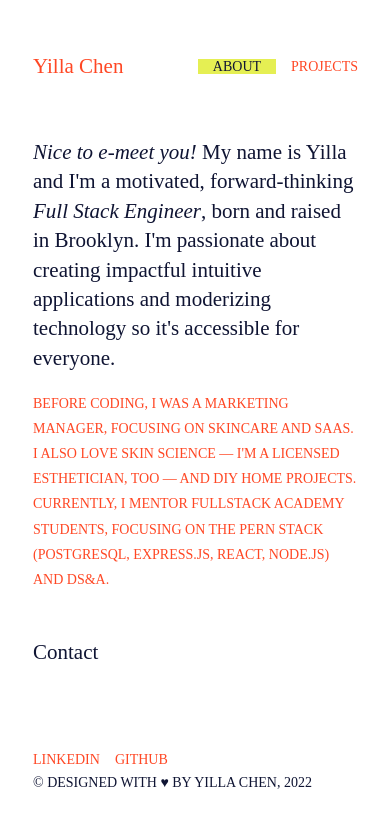
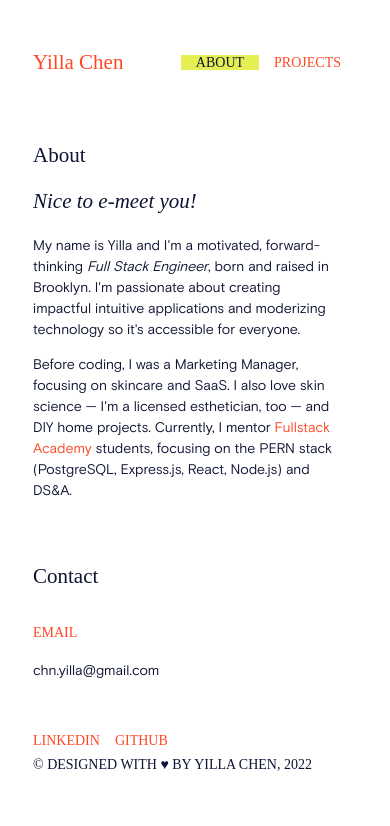
Before and after one commit to yillachen/portfolio, a React (Create React App) app: page /about in a window 390 px wide. Shown: the top 826 px of the page. Built offline with nearby package versions, Linux system fonts and the light colour scheme.

Commit message:
fix: renamed file in confid

```diff
--- a/package.json
+++ b/package.json
@@ -4,11 +4,9 @@
   "private": true,
   "devDependencies": {
     "@types/react-router-dom": "^5.3.3",
-    "@types/react-transition-group": "^4.4.4",
     "nodemon": "^2.0.15"
   },
   "dependencies": {
-    "-": "^0.0.1",
     "@testing-library/jest-dom": "^5.16.1",
     "@testing-library/react": "^12.1.2",
     "@testing-library/user-event": "^13.5.0",
@@ -18,12 +16,10 @@
     "@types/react-dom": "^17.0.11",
     "framer-motion": "^6.2.3",
     "react": "^17.0.1",
+    "react-animation-on-scroll": "^2.1.0",
     "react-dom": "^17.0.1",
     "react-router-dom": "^5.2.0",
     "react-scripts": "5.0.0",
-    "react-transition-group": "^4.4.2",
-    "save": "^2.4.0",
-    "scrollmagic": "^2.0.8",
     "styled-components": "^5.3.3",
     "typescript": "^4.5.4",
     "web-vitals": "^2.1.3"
--- a/public/styles.css
+++ b/public/styles.css
@@ -56,7 +56,7 @@ h1 > a:hover {
 
 h2,
 h2 > span,
-h2 .label {
+.label {
   color: #0f1433;
   font-family: "Tiempos Fine";
   font-weight: normal;
@@ -64,9 +64,11 @@ h2 .label {
   line-height: 140%;
 }
 
-h2 .label {
+.label {
   padding: 0 50px 0 0;
+  margin: 0;
   width: 200px;
+  display: block;
 }
 
 .nav,
@@ -184,40 +186,11 @@ h3 > a {
     font-size: 21px;
   }
   h2,
-  h2 > span {
+  h2 > span,
+  .label {
     font-size: 21px;
   }
   h3 {
     font-size: 14px;
   }
 }
-
-/* scroll test */
-.actions {
-  display: block;
-  position: fixed;
-  bottom: 1rem;
-  left: 1rem;
-  padding: 0.5rem;
-  background-color: rgba(0, 0, 0, 0.5);
-  border-radius: 2rem;
-}
-
-.actions > button {
-  padding: 0.5rem 1.25rem;
-  margin-right: 0.5rem;
-  border-radius: 1.25rem;
-  border: 0;
-  font-size: 1rem;
-  transition: all 0.1s ease-in-out;
-}
-
-.actions > button:hover,
-.actions > button:focus {
-  background-color: black;
-  color: white;
-}
-
-.actions > button:last-child {
-  margin-right: 0;
-}
--- a/src/components/About.tsx
+++ b/src/components/About.tsx
@@ -1,7 +1,7 @@
 import { motion } from "framer-motion";
 import React from "react";
 import IPage from "../interface/page";
-import { AboutFlex, Column, List } from "../styles";
+import { AboutFlex, Column, List, Desc } from "../styles";
 import { fadeTransition, fadeVariant } from "../config/transition";
 
 const About: React.FunctionComponent<IPage> = (props) => {
@@ -13,27 +13,40 @@ const About: React.FunctionComponent<IPage> = (props) => {
       variants={fadeVariant}
       transition={fadeTransition}
     >
-      <h2>
-        <span style={{ fontStyle: "italic" }}>Nice to e-meet you!</span> My name
-        is Yilla and I'm a motivated, forward-thinking{" "}
-        <span style={{ fontStyle: "italic" }}>Full Stack Engineer</span>, born
-        and raised in Brooklyn. I'm passionate about creating impactful
-        intuitive applications and moderizing technology so it's accessible for
-        everyone.
-      </h2>
-      <h3>
-        Before coding, I was a Marketing Manager, focusing on skincare and SaaS.
-        I also love skin science — I'm a licensed esthetician, too — and DIY
-        home projects. Currently, I mentor{" "}
-        <a href="https://fullstackacademy.com" target="_blank" rel="noreferrer">
-          Fullstack Academy
-        </a>{" "}
-        students, focusing on the PERN stack (PostgreSQL, Express.js, React,
-        Node.js) and DS&A.
-      </h3>
+      <AboutFlex>
+        <h2 className="label">About</h2>
+        <Column>
+          <Desc>
+            <h2>
+              <span style={{ fontStyle: "italic" }}>Nice to e-meet you!</span>
+            </h2>
+            <p>
+              My name is Yilla and I'm a motivated, forward-thinking{" "}
+              <span style={{ fontStyle: "italic" }}>Full Stack Engineer</span>,
+              born and raised in Brooklyn. I'm passionate about creating
+              impactful intuitive applications and moderizing technology so it's
+              accessible for everyone.
+            </p>
+            <p>
+              Before coding, I was a Marketing Manager, focusing on skincare and
+              SaaS. I also love skin science — I'm a licensed esthetician, too —
+              and DIY home projects. Currently, I mentor{" "}
+              <a
+                href="https://fullstackacademy.com"
+                target="_blank"
+                rel="noreferrer"
+              >
+                Fullstack Academy
+              </a>{" "}
+              students, focusing on the PERN stack (PostgreSQL, Express.js,
+              React, Node.js) and DS&A.
+            </p>
+          </Desc>
+        </Column>
+      </AboutFlex>
 
       <AboutFlex>
-        <h2>Contact</h2>
+        <h2 className="label">Contact</h2>
 
         <Column>
           <List>
--- a/src/components/projects/mesh.tsx
+++ b/src/components/projects/mesh.tsx
@@ -1,5 +1,6 @@
 import React from "react";
 import IPage from "../../interface/page";
+import { AnimationOnScroll } from "react-animation-on-scroll";
 import { ProjectMain } from "../../styles";
 import { motion } from "framer-motion";
 import { fadeTransition, fadeVariant } from "../../config/transition";
@@ -15,11 +16,11 @@ const Mesh: React.FunctionComponent<IPage> = (props) => {
     >
       <ProjectMain>
         <h2>Mesh</h2>
-        <p>
+        <h2>
           Mesh is a personal safety app that helps you find the safest path to
           your destination, plus automatically alerts your friends if anything
           unexpected happens during your trip.
-        </p>
+        </h2>
         <ul>
           <li>
             Plan your safest routes around town with a crime-density heat map
@@ -39,6 +40,63 @@ const Mesh: React.FunctionComponent<IPage> = (props) => {
             reports.
           </li>
         </ul>
+        <AnimationOnScroll animateIn="fadeIn" delay={800}>
+          <p>
+            Lorem ipsum dolor sit amet, consectetur adipiscing elit, sed do
+            eiusmod tempor incididunt ut labore et dolore magna aliqua. Etiam
+            erat velit scelerisque in. Molestie ac feugiat sed lectus
+            vestibulum. Sagittis aliquam malesuada bibendum arcu vitae elementum
+            curabitur vitae. Sed ullamcorper morbi tincidunt ornare massa.
+            Tellus molestie nunc non blandit massa enim nec dui. Libero nunc
+            consequat interdum varius sit amet mattis vulputate enim. Amet est
+            placerat in egestas erat. Id consectetur purus ut faucibus pulvinar
+            elementum. Non quam lacus suspendisse faucibus interdum posuere
+            lorem. Faucibus ornare suspendisse sed nisi. Et molestie ac feugiat
+            sed lectus vestibulum. Ac felis donec et odio pellentesque diam
+            volutpat commodo sed. Cursus vitae congue mauris rhoncus aenean vel
+            elit. Sed id semper risus in hendrerit gravida. Pharetra diam sit
+            amet nisl suscipit adipiscing bibendum est ultricies. Nulla pharetra
+            diam sit amet nisl suscipit adipiscing bibendum est. Magna eget est
+            lorem ipsum dolor sit amet. Turpis massa tincidunt dui ut ornare
+            lectus sit amet est. Amet facilisis magna etiam tempor orci eu
+            lobortis elementum. Dolor sit amet consectetur adipiscing elit
+            pellentesque habitant morbi tristique. Ac turpis egestas integer
+            eget aliquet nibh praesent tristique. Ornare quam viverra orci
+            sagittis. Sed id semper risus in hendrerit gravida. Euismod quis
+            viverra nibh cras pulvinar. Eleifend mi in nulla posuere
+            sollicitudin. Consectetur adipiscing elit pellentesque habitant
+            morbi tristique senectus et. Proin fermentum leo vel orci porta non
+            pulvinar. Id cursus metus aliquam eleifend mi in nulla posuere
+            sollicitudin. Sem et tortor consequat id porta. Dui sapien eget mi
+            proin sed libero enim sed. Diam donec adipiscing tristique risus nec
+            feugiat in. Et ligula ullamcorper malesuada proin. Dolor morbi non
+            arcu risus quis. Eget felis eget nunc lobortis mattis aliquam
+            faucibus purus in. Lectus urna duis convallis convallis tellus id
+            interdum velit laoreet. Suspendisse interdum consectetur libero id
+            faucibus nisl tincidunt eget nullam. Quis varius quam quisque id
+            diam. Fames ac turpis egestas sed tempus urna et pharetra pharetra.
+            Porta nibh venenatis cras sed. Tincidunt id aliquet risus feugiat.
+            Leo in vitae turpis massa sed. Maecenas volutpat blandit aliquam
+            etiam erat velit scelerisque in dictum. Ac felis donec et odio
+            pellentesque diam volutpat commodo sed. In tellus integer feugiat
+            scelerisque varius morbi enim nunc. Proin libero nunc consequat
+            interdum varius. Sodales ut eu sem integer. Nibh ipsum consequat
+            nisl vel. Quis vel eros donec ac odio tempor. Porta lorem mollis
+            aliquam ut porttitor leo a diam sollicitudin. Nam aliquam sem et
+            tortor consequat id. Sed turpis tincidunt id aliquet. Arcu cursus
+            vitae congue mauris rhoncus aenean. Ipsum dolor sit amet consectetur
+            adipiscing elit. Pellentesque diam volutpat commodo sed egestas
+            egestas. Placerat duis ultricies lacus sed turpis tincidunt id
+            aliquet. Accumsan lacus vel facilisis volutpat est velit. Massa enim
+            nec dui nunc mattis enim. Amet consectetur adipiscing elit
+            pellentesque. A iaculis at erat pellentesque adipiscing commodo elit
+            at. Mi in nulla posuere sollicitudin aliquam ultrices. Aliquam sem
+            et tortor consequat id porta nibh. Mattis pellentesque id nibh
+            tortor id. Et tortor consequat id porta nibh venenatis cras. A
+            condimentum vitae sapien pellentesque habitant morbi tristique
+            senectus et.
+          </p>
+        </AnimationOnScroll>
       </ProjectMain>
     </motion.div>
   );
--- a/src/config/transition.tsx
+++ b/src/config/transition.tsx
@@ -47,23 +47,4 @@ const bSpringTransition = {
   stiffness: 40
 };
 
-// projects
-
-const scrollVariant = {
-  in: {
-    opacity: 1,
-    y: 0
-  },
-  out: {
-    opacity: 0,
-    y: '-100vH'
-  },
-};
-
-const scrollTransition = {
-  duration: 0.25,
-  type: 'spring',
-  stiffness: 40
-};
-
-export { fadeVariant, fadeTransition, springTransition, springVariant, bSpringTransition, bSpringVariant, scrollVariant, scrollTransition };
+export { fadeVariant, fadeTransition, springTransition, springVariant, bSpringTransition, bSpringVariant};
--- a/src/styles.js
+++ b/src/styles.js
@@ -71,6 +71,11 @@ export const Body = styled.div`
   overflow-y: scroll;
   overflow-x: hidden;
   padding: 0 15px 0 0;
+
+    @media screen and (max-width: 820px) {
+      height: 59vH;
+    }
+
     @media screen and (max-width: 768px) {
       height: 70vH;
     }
@@ -104,6 +109,23 @@ export const List = styled.ul`
   padding: 0;
 `;
 
+export const Desc = styled.div`
+  line-height: 150%;
+  width: 75vH;
+  padding: 0;
+
+    @media screen and (max-width: 820px) {
+      width: 95%;
+      height: 95%;
+      overflow: hidden;
+    }
+    @media screen and (max-width: 768px) {
+      width: 95%;
+      height: 95%;
+      overflow: hidden;
+    }
+`;
+
 export const Header = styled.div`
   display: flex;
   justify-content: space-between;
@@ -116,8 +138,17 @@ export const Header = styled.div`
   padding: 25px 0 15px 0;
   margin-bottom: 25px;
 
+    @media screen and (max-width: 820px) {
+      width: 95%;
+      height: 95%;
+      overflow: hidden;
+    }
+
     @media screen and (max-width: 768px) {
       margin-bottom: 5px;
+      width: 95%;
+      height: 95%;
+      overflow: hidden;
     }
 `;
 
@@ -138,8 +169,17 @@ export const BottomBar = styled.div`
   text-transform: uppercase;
   font-size: 14px;
 
+    @media screen and (max-width: 820px) {
+      width: 95%;
+      height: 95%;
+      overflow: hidden;
+    }
+
     @media screen and (max-width: 768px) {
       padding: 0;
+      width: 95%;
+      height: 95%;
+      overflow: hidden;
     }
 `;
 
```
Also changed, not shown: src/config/routes.tsx (renamed from src/config/routes.ts). Lines whose indentation alone changed are shown as unchanged.
